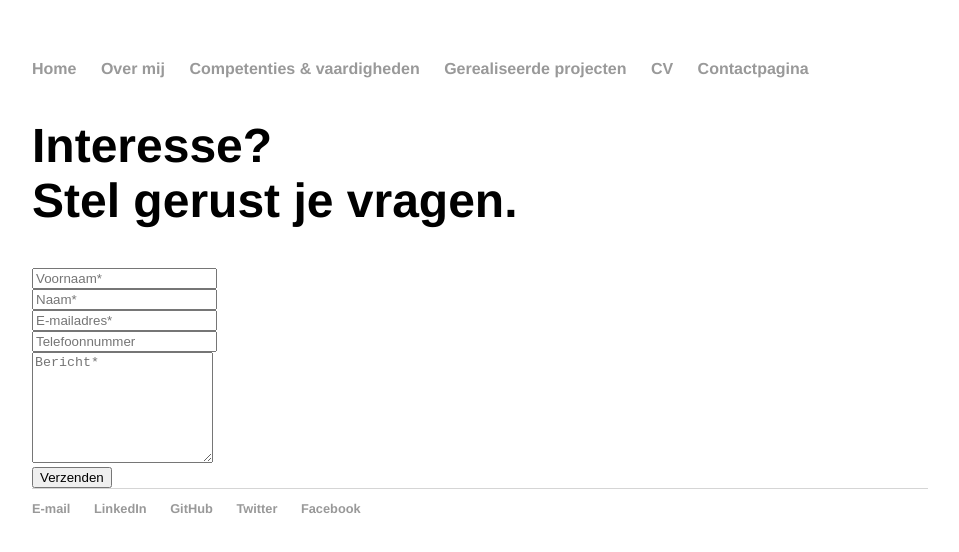
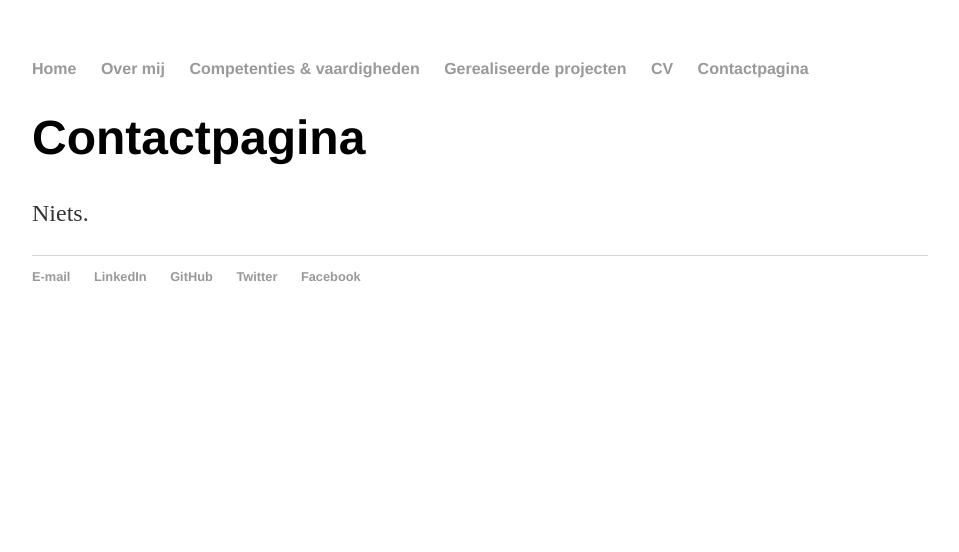
Before and after one commit to Jornax/Jornax.github.io, a Jekyll site: the page built from contact/index.html, in a window 1280 px wide. Shown: the top 552 px of the page, without its empty margins (160-1119 px from the left). Built offline with Jekyll 4.4.1, drawn with Linux system fonts in a browser that asks for light colours.

Commit message:
Update index.html

```diff
--- a/contact/index.html
+++ b/contact/index.html
@@ -3,37 +3,9 @@ layout: default
 title: Contactpagina
 ---
 
-<section class="section section-contact" id="contact">
-    <div class="container-fluid">
-        <h1 class=text-center>
-            Interesse?<br>Stel gerust je vragen.
-        </h1>        <form action="inc/handleContact.php" method="post">
-            <div class="row">
-                <div class="col-lg-6 col-sm-12">
-                    <input type="text" name="firstName" placeholder="Voornaam*" class="form-control" required>
-                </div>
-                <div class="col-lg-6 col-sm-12">
-                    <input type="text" name="lastName" placeholder="Naam*" class="form-control" required>
-                </div>
-            </div>
-            <div class="row">
-                <div class="col-lg-6 col-sm-12">
-                    <input type="email" name="email" placeholder="E-mailadres*" class="form-control" required>
-                </div>
-                <div class="col-lg-6 col-sm-12">
-                    <input type="text" name="tel" placeholder="Telefoonnummer" class="form-control">
-                </div>
-            </div>
-            <div class="row">
-                <div class="col-lg-12">
-                    <textarea name="message" rows="7" placeholder="Bericht*" class="form-control" required></textarea>
-                </div>
-            </div>
-            <div class="row">
-                <div class="col-lg-12">
-                    <input type="submit" value="Verzenden" class="form-control">
-                </div>
-            </div>
-        </form>
-    </div>
-</section>
+		<div class="contact">
+			<h1>Contactpagina</h1>
+			<p>Niets.
+			</p>
+
+		</div>
```
